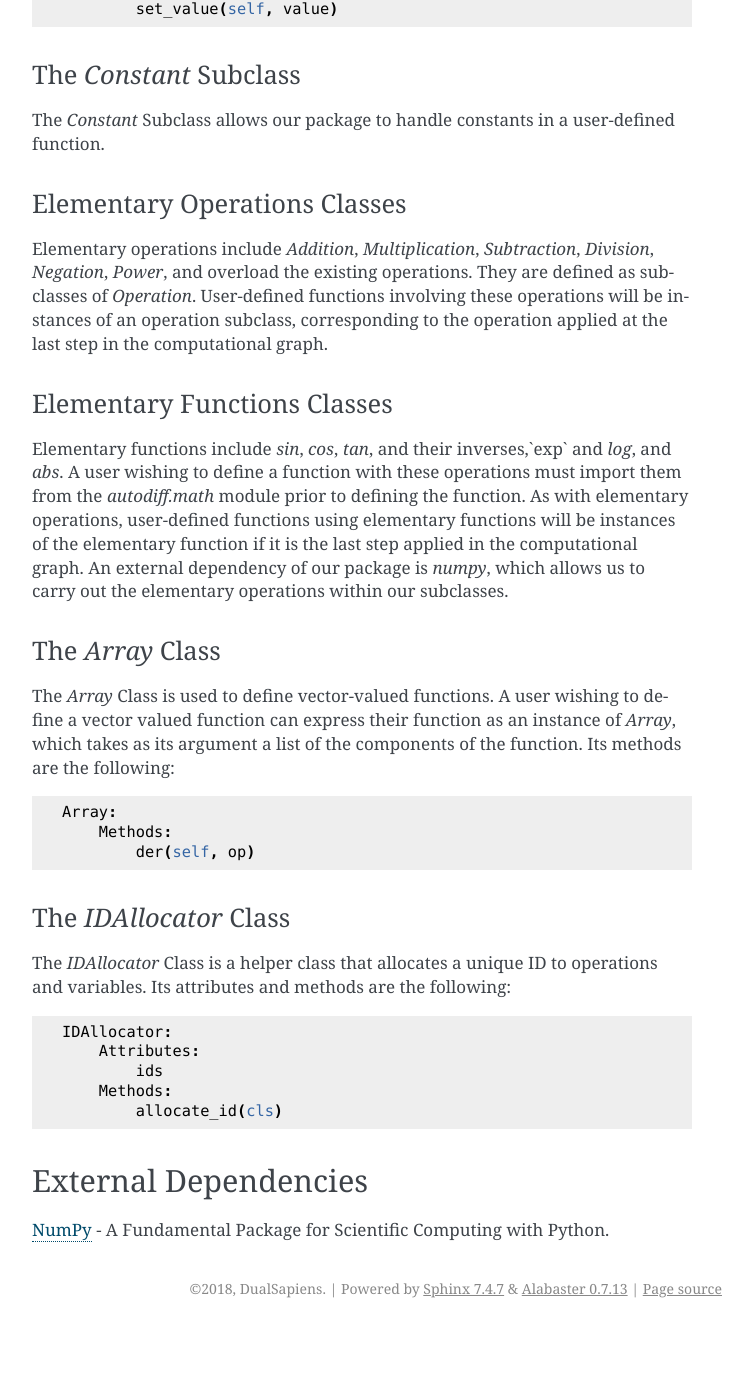
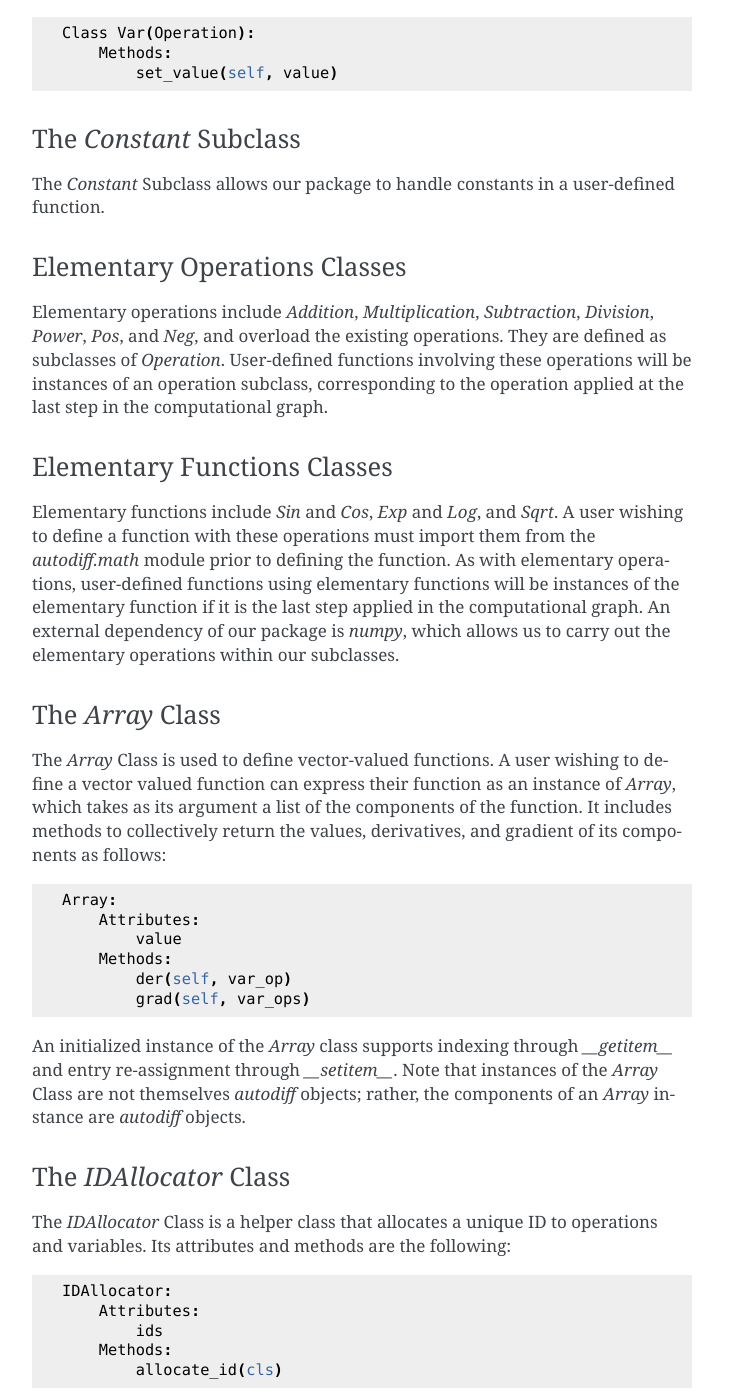
Before and after one commit to DualSapiens/cs207-FinalProject, a Sphinx documentation site: the page built from docs/source/Implementation.rst, in a window 1280 px wide and 1400 px high, scrolled down 1065 px. Shown: the whole window, without its empty margins (388-1140 px from the left). Built offline with Sphinx 7.4.7, drawn with Linux system fonts in a browser that asks for light colours; before the commit the page ends 2393 px from its top, so only the background shows below that; some of the changed text lies outside the part shown.

Commit message:
Update docs and extend functionality of Array Class.

```diff
--- a/docs/source/Implementation.rst
+++ b/docs/source/Implementation.rst
@@ -24,18 +24,20 @@ The `Operation` Class forms the core data structure for automatic differentiatio
             __rsub__ (self, other)
             __mul__(self, other)
             __rmul__(self, other)
-            __div__ (self, other)
-            __rdiv__ (self, other)
-            __neg__ (self)
+            __truediv__ (self, other)
+            __rtruediv__ (self, other)
             __pow__(self, power, modulo=None)
             __rpow__(self, other)
+            __pos__(self)
+            __neg__ (self)
             evaluate(self)
             der(self, op)
+            grad(self, ops)
 
 
 The `Var` Subclass
 ^^^^^^^^^^^^^^^^^^^^^^
-Instances of the `Var` subclass represent independent variables. User-defined functions that can be differentiated by our package are expressed in terms of `Var` instances. The `Var` Class inherits from its `Operation` superclass, and defines an additional method:
+Instances of the `Var` subclass represent independent variables. User-defined functions that can be differentiated by our package are expressed in terms of `Var` instances. The `Var` Class inherits from its `Operation` superclass, and defines an additional method `set_value` to support delayed value assignment when a value is not supplied on initialization:
 
 .. code-block:: python
 
@@ -49,21 +51,26 @@ The `Constant` Subclass allows our package to handle constants in a user-defined
 
 Elementary Operations Classes
 ^^^^^^^^^^^^^^^^^^^^^^^^^^^^^
-Elementary operations include `Addition`, `Multiplication`, `Subtraction`, `Division`, `Negation`, `Power`, and overload the existing operations. They are defined as subclasses of `Operation`. User-defined functions involving these operations will be instances of an operation subclass, corresponding to the operation applied at the last step in the computational graph.
+Elementary operations include `Addition`, `Multiplication`, `Subtraction`, `Division`, `Power`, `Pos`, and `Neg`, and overload the existing operations. They are defined as subclasses of `Operation`. User-defined functions involving these operations will be instances of an operation subclass, corresponding to the operation applied at the last step in the computational graph.
 
 Elementary Functions Classes
 ^^^^^^^^^^^^^^^^^^^^^^^^^^^^^^^
-Elementary functions include `sin`, `cos`, `tan`, and their inverses,`exp` and `log`, and `abs`. A user wishing to define a function with these operations must import them from the `autodiff.math` module prior to defining the function. As with elementary operations, user-defined functions using elementary functions will be instances of the elementary function if it is the last step applied in the computational graph. An external dependency of our package is `numpy`, which allows us to carry out the elementary operations within our subclasses.
+Elementary functions include `Sin` and `Cos`, `Exp` and `Log`, and `Sqrt`. A user wishing to define a function with these operations must import them from the `autodiff.math` module prior to defining the function. As with elementary operations, user-defined functions using elementary functions will be instances of the elementary function if it is the last step applied in the computational graph. An external dependency of our package is `numpy`, which allows us to carry out the elementary operations within our subclasses.
 
 The `Array` Class
 ^^^^^^^^^^^^^^^^^^^^
-The `Array` Class is used to define vector-valued functions. A user wishing to define a vector valued function can express their function as an instance of `Array`, which takes as its argument a list of the components of the function. Its methods are the following:
+The `Array` Class is used to define vector-valued functions. A user wishing to define a vector valued function can express their function as an instance of `Array`, which takes as its argument a list of the components of the function. It includes methods to collectively return the values, derivatives, and gradient of its components as follows:
 
 .. code-block:: python
 
     Array:
+        Attributes:
+            value
         Methods:
-            der(self, op)
+            der(self, var_op)
+            grad(self, var_ops)
+
+An initialized instance of the `Array` class supports indexing through `__getitem__` and entry re-assignment through `__setitem__`. Note that instances of the `Array` Class are not themselves `autodiff` objects; rather, the components of an `Array` instance are `autodiff` objects.
 
 The `IDAllocator` Class
 ^^^^^^^^^^^^^^^^^^^^^^^^^
```
Also changed, not shown: docs/source/Usage.rst (+5 -5 lines), 2 other files.
